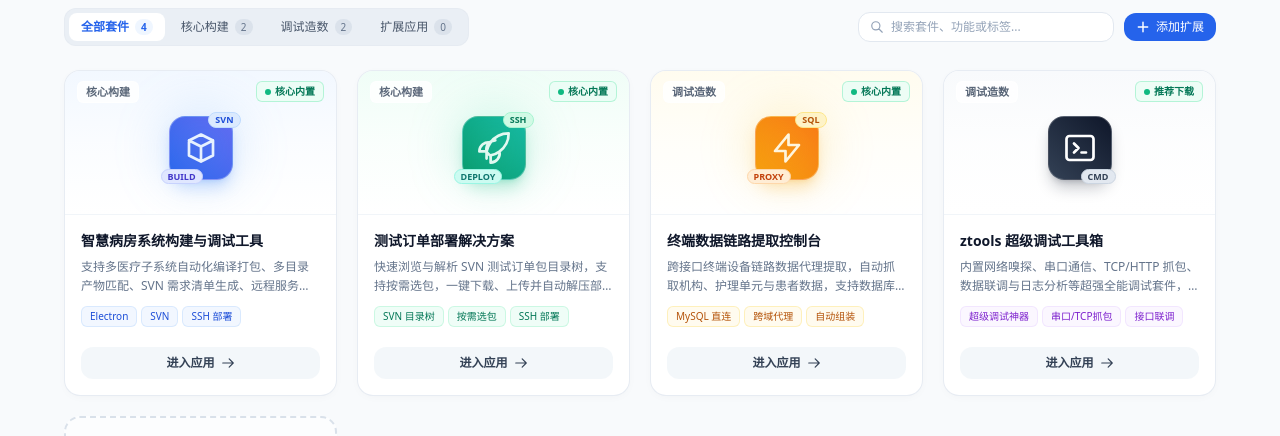
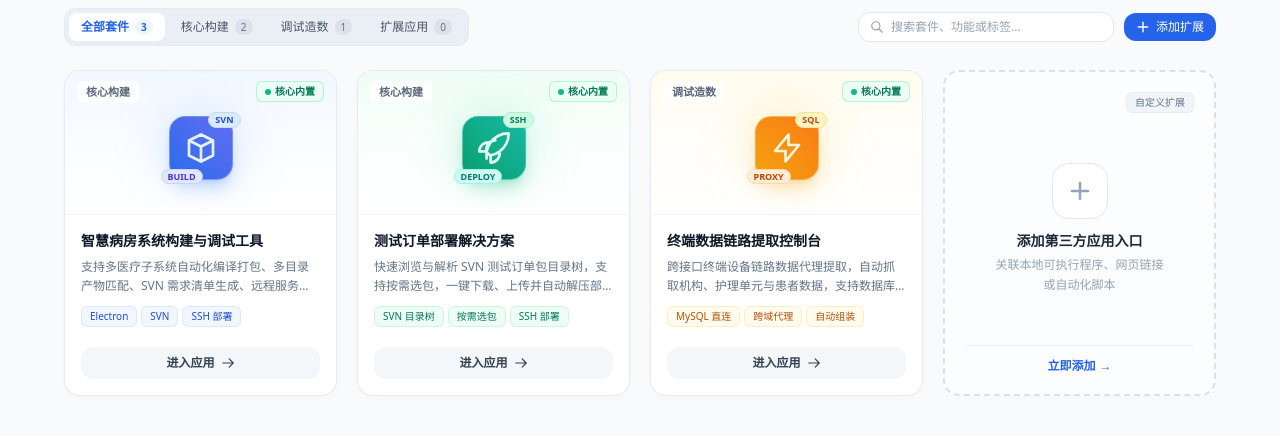
Before and after one commit to zhaichong/zbuild, a Vue app: page / in a window 1280 px wide. Shown: the part 188-624 px from the top of the page. Built offline with nearby package versions, Linux system fonts and the light colour scheme; no server answers.

Commit message:
refactor: 移除应用列表中的 ztools 卡片，仅保留顶部常驻推荐横幅与下载按钮

```diff
--- a/src/components/AppPortal.vue
+++ b/src/components/AppPortal.vue
@@ -696,18 +696,6 @@ const defaultApps: PortalApp[] = [
     status: 'active',
     statusLabel: '核心内置',
   },
-  {
-    id: 'ztools',
-    name: 'ztools 超级调试工具箱',
-    description: '内置网络嗅探、串口通信、TCP/HTTP 抓包、数据联调与日志分析等超强全能调试套件，是智慧病房现场与本地联调的核心利器！',
-    icon: '🛠️',
-    category: '调试造数',
-    tags: ['超级调试神器', '串口/TCP抓包', '接口联调', 'v1.0.3'],
-    status: 'active',
-    statusLabel: '推荐下载',
-    launchType: 'cmd',
-    pathOrUrl: 'D:\\build\\ztools\\ztools.Setup.1.0.3.exe',
-  },
 ]
 
 // Load custom apps from localStorage
```
